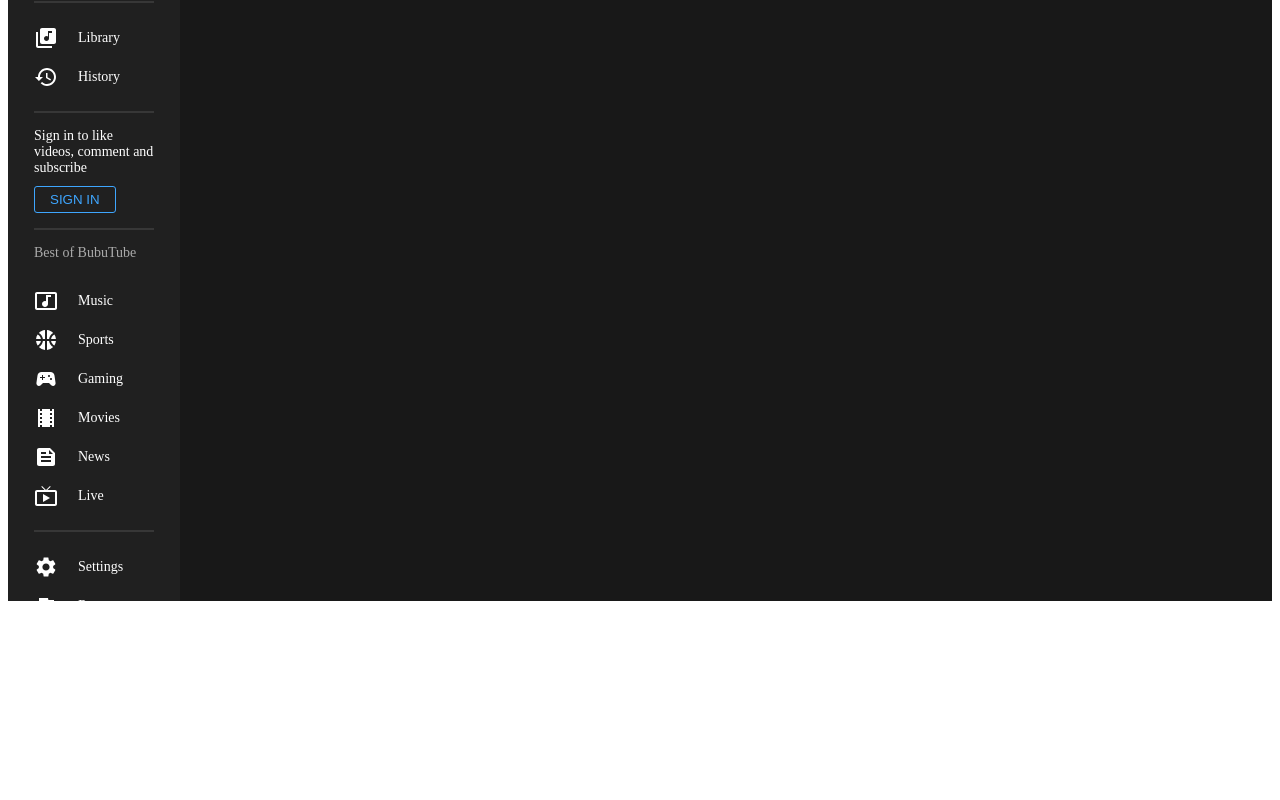
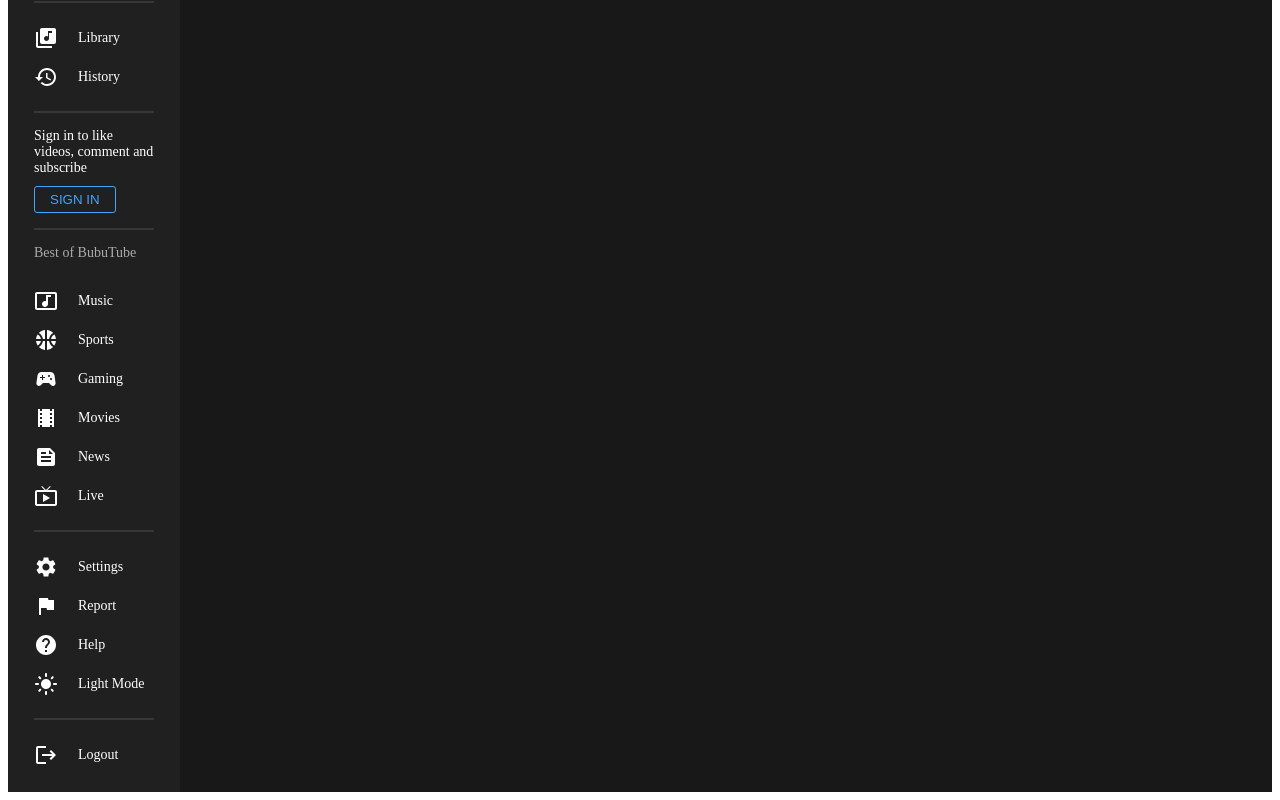
Before and after one commit to bubu59/youtube-clone, a React (Create React App) app in the folder client/: page / in a window 1280 px wide. Shown: the part 207-1007 px from the top of the page. Before the commit the page ends 928 px from the top, so only its background shows below. Built offline with nearby package versions, Linux system fonts and the light colour scheme; no server answers.

Commit message:
Logout done

```diff
--- a/client/src/components/Menu.jsx
+++ b/client/src/components/Menu.jsx
@@ -18,11 +18,14 @@ import LightModeIcon from '@mui/icons-material/LightMode';
 import FeedIcon from '@mui/icons-material/Feed';
 import { Link } from 'react-router-dom'
 import { useSelector } from "react-redux"
+import LogoutIcon from '@mui/icons-material/Logout';
+import { useDispatch } from 'react-redux'
+import { logout } from '../redux/userSlice';
 
 const Container = styled.div`
     flex:1;
     background-color: ${({ theme }) => theme.bgLighter};
-    height: 100vh;
+    height: 100%;
     color: ${({ theme }) => theme.text};
     font-size: 14px;
     position: sticky;
@@ -84,6 +87,13 @@ const Title = styled.h2`
 const Menu = ({ darkMode, setDarkMode }) => {
 
     const { currentUser } = useSelector(state => state.user)
+
+    const dispatch = useDispatch()
+
+    const handleLogout = async (e) => {
+        e.preventDefault()
+        dispatch(logout())
+    }
 
     return (
         <Container>
@@ -171,6 +181,11 @@ const Menu = ({ darkMode, setDarkMode }) => {
                     <LightModeIcon />
                     {darkMode ? "Light" : "Dark"} Mode
                 </Item>
+                <Hr />
+                <Item onClick={handleLogout}>
+                    <LogoutIcon />
+                    Logout
+                </Item>
             </Wrapper>
         </Container>
     )
```
